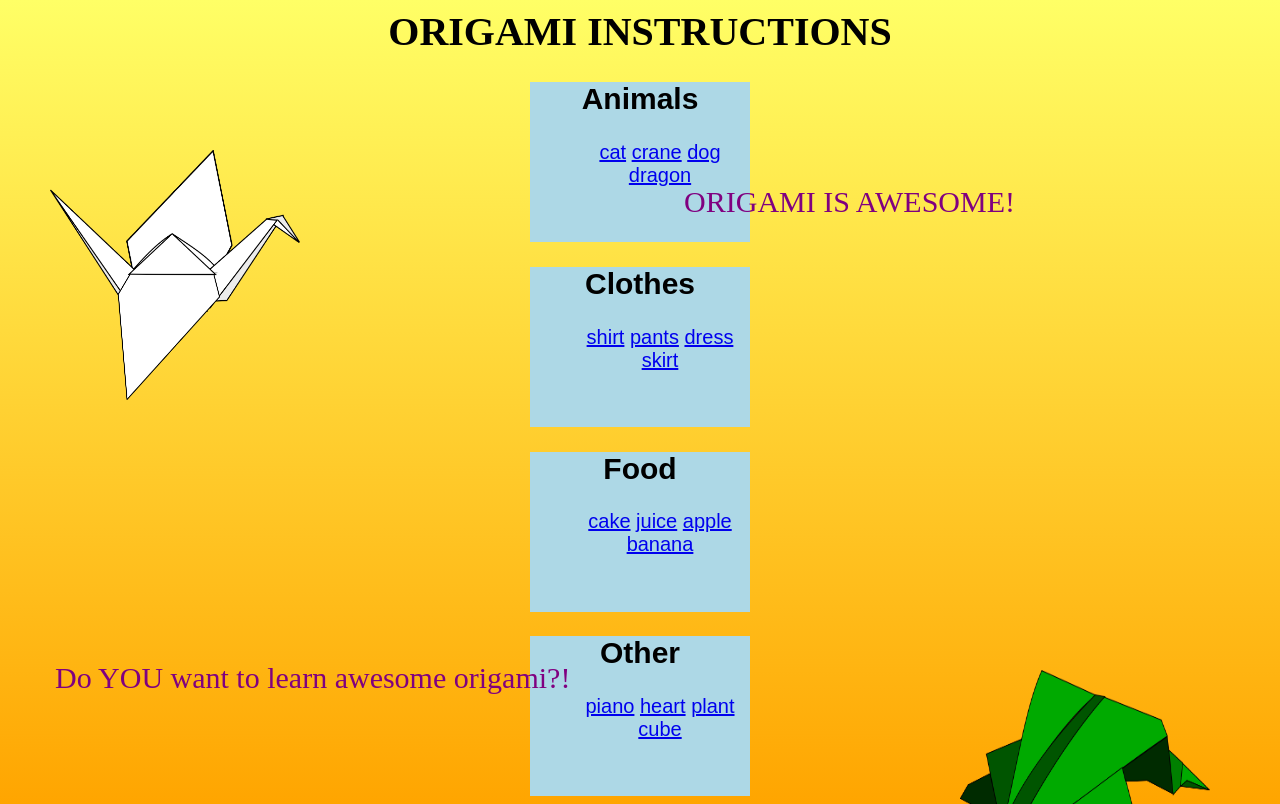
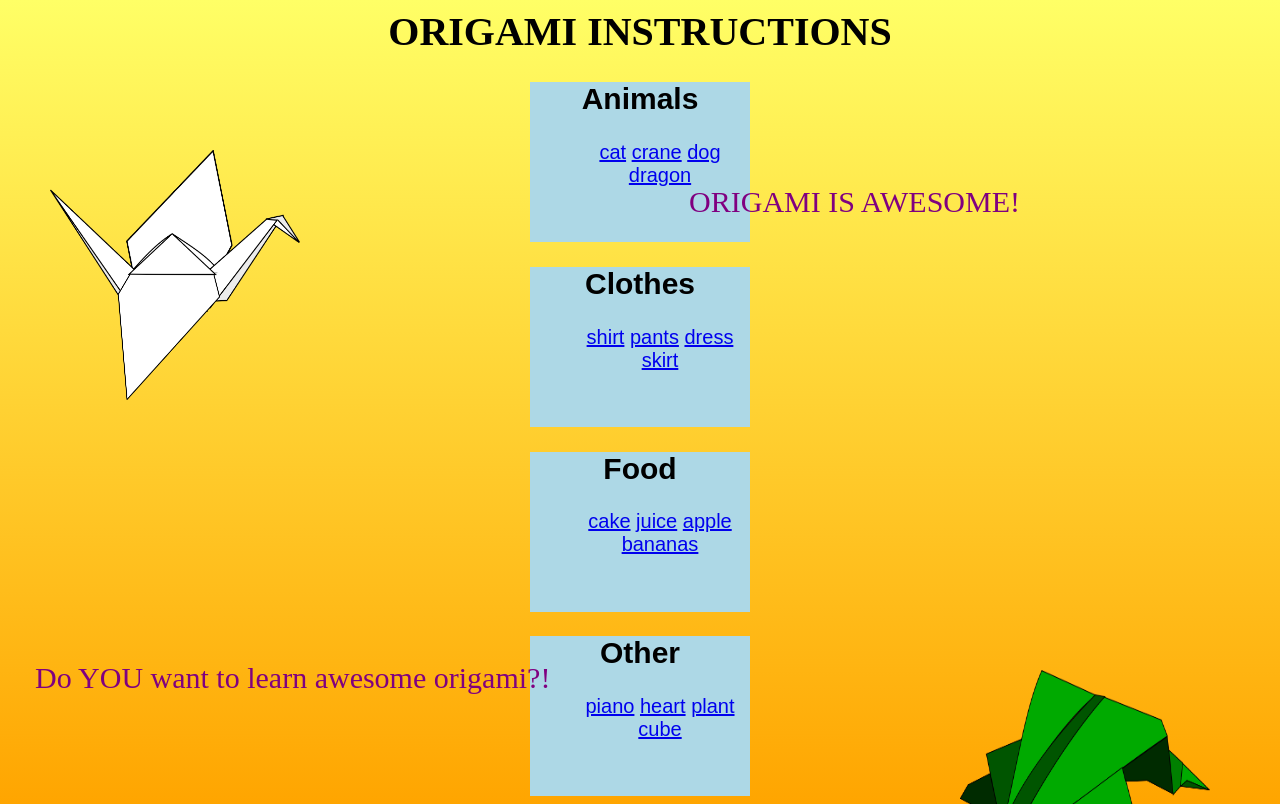
Before and after one commit to monicacc/monicacc.github.io, a plain HTML site: page index.html in a window 1280 px wide. Drawn offline with Linux system fonts and the light colour scheme; a web font is replaced by a local one.

Commit message:
changed banana to bananas and position of bigthing and bigthing2

```diff
--- a/index.html
+++ b/index.html
@@ -34,14 +34,14 @@
 	#bigthing{font-size:30px;
 		color:purple;
 		position:absolute;
-		left:55px;
+		left:35px;
 		bottom:75px;}
 
 	#bigthing2{font-size:30px;
 		color:purple;
 		position:absolute;
 		top:155px;
-		right:265;}
+		right:260;}
 		</style>
 
 
@@ -80,7 +80,7 @@
 				<a href="cakeorigami.html"class="button">cake</a>
 				<a href="juiceorigami.html"class="button">juice</a>
 				<a href="appleorigami.html"class="button">apple</a>
-				<a href="bananaorigami.html"class="button">banana</a>
+				<a href="bananaorigami.html"class="button">bananas</a>
 			</ul>
 		</div>
 
```
